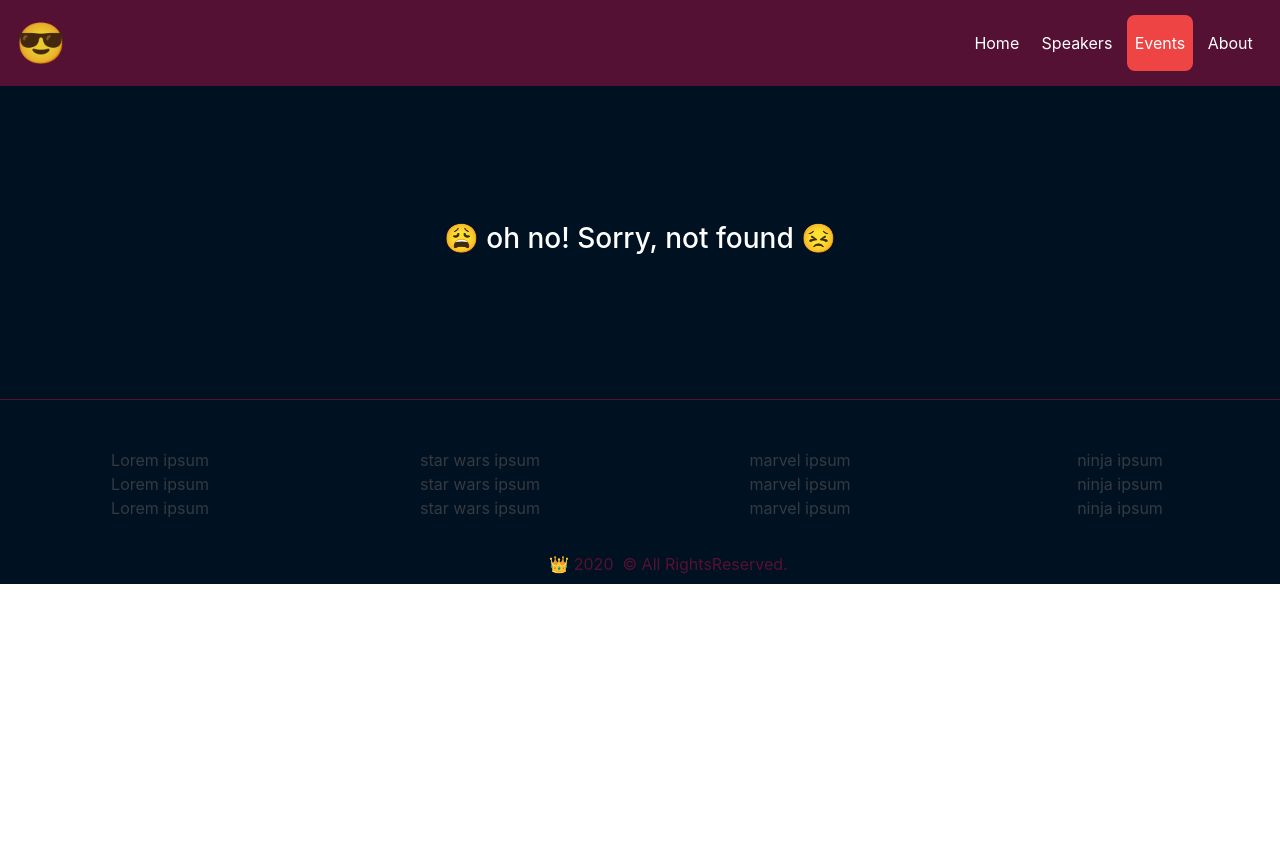
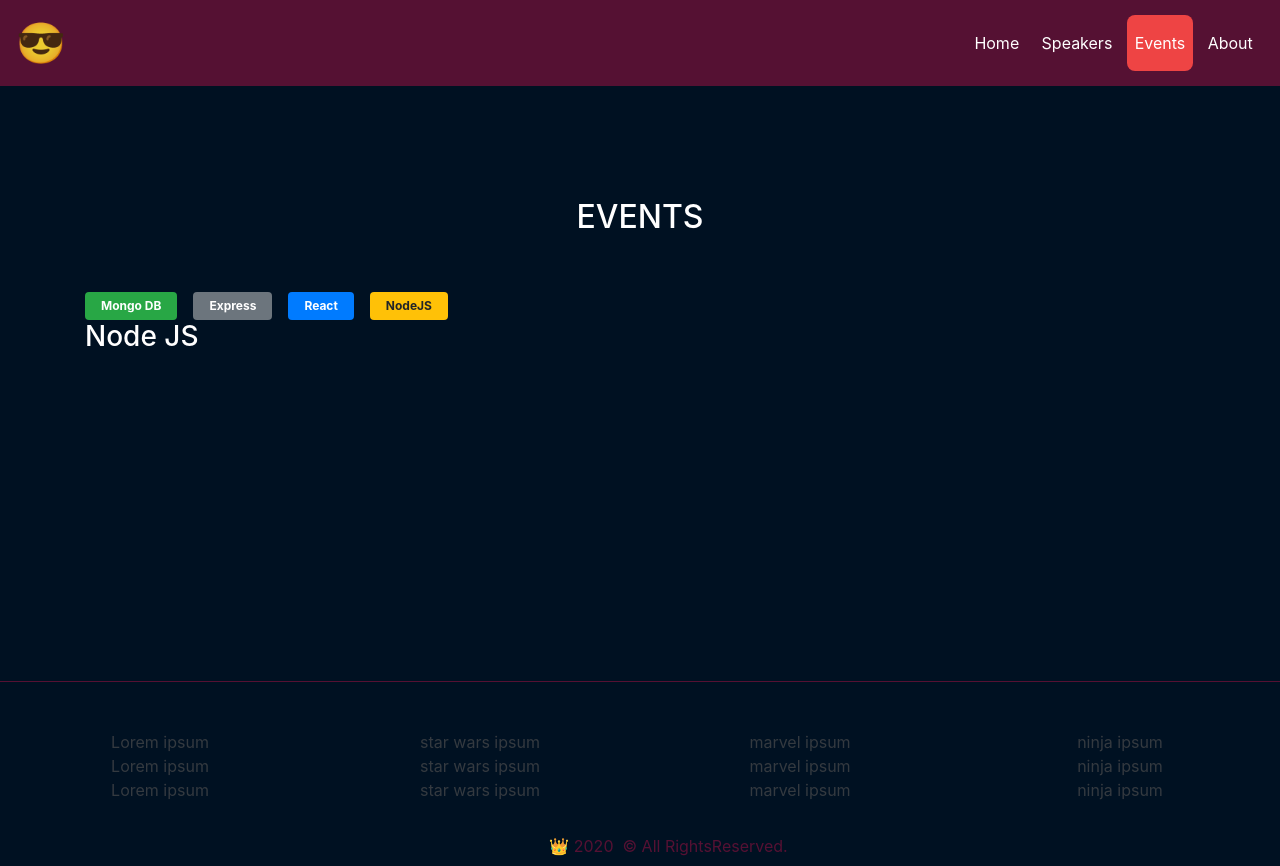
Before and after one commit to VisheshSingh/get-better-at-react-router, a React (Create React App) app: page /events/node in a window 1280 px wide. Before the commit the page ends 800 px from the top, so only its background shows below. Built offline with nearby package versions, Linux system fonts and the light colour scheme.

Commit message:
Nested Routes 🕺

```diff
--- a/src/App.js
+++ b/src/App.js
@@ -7,6 +7,7 @@ import SpeakerInfo from './components/pages/SpeakerInfo';
 import Navbar from './components/layout/Navbar';
 import Footer from './components/layout/Footer';
 import NotFound from './components/pages/NotFound';
+import Events from './components/pages/Events';
 
 function App() {
   return (
@@ -16,6 +17,7 @@ function App() {
         <Route exact path='/' component={Home} />
         <Route path='/speakers' component={Speakers} />
         <Route path='/speakerinfo/:id' component={SpeakerInfo} />
+        <Route path='/events' component={Events} />
         <Route path='/*' component={NotFound} />
       </Switch>
       <Footer />
--- /dev/null
+++ b/src/components/pages/Events.js
@@ -0,0 +1,60 @@
+import React from 'react';
+import styled from 'styled-components';
+import { Switch, NavLink, Route } from 'react-router-dom';
+
+import MongoDB from './MongoDB';
+import Express from './Express';
+import ReactJS from './React';
+import Node from './Node';
+
+const Events = () => {
+  return (
+    <EventsContainer>
+      <div className='container py-5'>
+        <h2 className='text-center mt-5 pt-3 pb-5 text-uppercase'>Events</h2>
+        <NavLink
+          exact
+          to='/events/mongodb'
+          className='badge badge-success mr-3 px-3 py-2'
+        >
+          Mongo DB
+        </NavLink>
+        <NavLink
+          exact
+          to='/events/express'
+          className='badge badge-secondary mr-3 px-3 py-2'
+        >
+          Express
+        </NavLink>
+        <NavLink
+          exact
+          to='/events/react'
+          className='badge badge-primary mr-3 px-3 py-2'
+        >
+          React
+        </NavLink>
+        <NavLink
+          exact
+          to='/events/node'
+          className='badge badge-warning mr-3 px-3 py-2'
+        >
+          NodeJS
+        </NavLink>
+        <Switch>
+          <Route exact path='/events/mongodb' render={() => <MongoDB />} />
+          <Route exact path='/events/express' render={() => <Express />} />
+          <Route exact path='/events/react' render={() => <ReactJS />} />
+          <Route exact path='/events/node' render={() => <Node />} />
+        </Switch>
+      </div>
+    </EventsContainer>
+  );
+};
+
+export default Events;
+
+const EventsContainer = styled.div`
+  min-height: 100%;
+  background: var(--deep-dark);
+  color: var(--white);
+`;
--- /dev/null
+++ b/src/components/pages/Express.js
@@ -0,0 +1,11 @@
+import React from 'react';
+
+const Express = () => {
+  return (
+    <div>
+      <h3>Express JS</h3>
+    </div>
+  );
+};
+
+export default Express;
--- /dev/null
+++ b/src/components/pages/MongoDB.js
@@ -0,0 +1,11 @@
+import React from 'react';
+
+const MongoDB = () => {
+  return (
+    <div>
+      <h3>Mongo DB</h3>
+    </div>
+  );
+};
+
+export default MongoDB;
--- /dev/null
+++ b/src/components/pages/Node.js
@@ -0,0 +1,11 @@
+import React from 'react';
+
+const Node = () => {
+  return (
+    <div>
+      <h3>Node JS</h3>
+    </div>
+  );
+};
+
+export default Node;
--- /dev/null
+++ b/src/components/pages/React.js
@@ -0,0 +1,11 @@
+import React from 'react';
+
+const ReactJS = () => {
+  return (
+    <div>
+      <h3>React JS</h3>
+    </div>
+  );
+};
+
+export default ReactJS;
```
